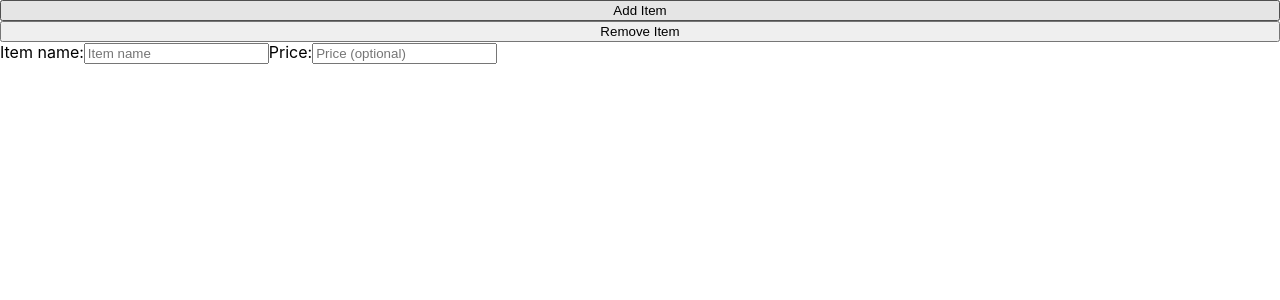
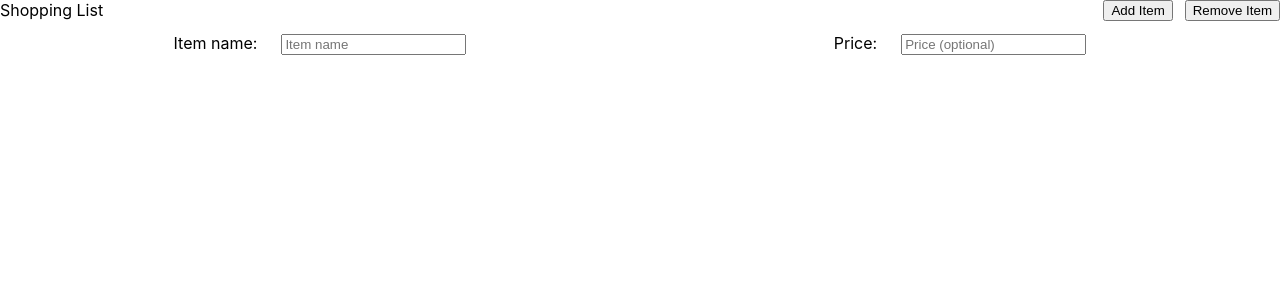
Before and after one commit to sockcrates/react-playground, a React (Create React App) app: page / in a window 1280 px wide. Both pictures are taken after a click on the button "Add Item". Shown: the top 300 px of the page. Built offline with nearby package versions, Linux system fonts and the light colour scheme.

Commit message:
Add styling

```diff
--- a/src/List/List.module.scss
+++ b/src/List/List.module.scss
@@ -1,5 +1,32 @@
 .list {
   display: grid;
+  grid-template-columns: repeat(2, 1fr);
+  place-items: center;
+  row-gap: 12px;
+}
+
+.headerPush {
+  margin-left: auto;
+  margin-right: 12px;
+}
+
+.listHeader {
+  display: flex;
+  grid-column: 1 / -1;
+  justify-content: space-between;
+  width: 100%;
+}
+
+.listEmpty {
+  grid-column: 1 / -1;
+}
+
+.listItem {
+  display: contents;
+}
+
+.labelPush {
+  margin-left: 24px;
 }
 
 .listEnter {
--- a/src/List/List.tsx
+++ b/src/List/List.tsx
@@ -26,14 +26,19 @@ function List(): JSX.Element {
 
   return (
     <div className={styles.list}>
-      <button onClick={handleAddItem} type="button">Add Item</button>
+      <div className={styles.listHeader}>
+        Shopping List
 
-      <button onClick={handleRemoveItem} type="button">Remove Item</button>
+        <button className={styles.headerPush} onClick={handleAddItem} type="button">Add Item</button>
+
+        <button onClick={handleRemoveItem} type="button">Remove Item</button>
+      </div>
 
       {items.length ? (
-        <TransitionGroup>
+        <TransitionGroup className={styles.listItem}>
           {items.map((item) => (
             <CSSTransition
+              className={styles.listItem}
               classNames={{
                 enter: styles.listEnter,
                 enterActive: styles.listEnterActive,
@@ -44,21 +49,25 @@ function List(): JSX.Element {
               style={{ '--duration': `${duration}ms` }}
               timeout={duration}
             >
-              <div>
+              <div className={styles.listItem}>
                 <label htmlFor="name">
                   Item name:
-                  <input id="name" placeholder="Item name" type="text" />
+                  <input className={styles.labelPush} id="name" placeholder="Item name" type="text" />
                 </label>
 
                 <label htmlFor="price">
                   Price:
-                  <input id="price" placeholder="Price (optional)" type="text" />
+                  <input className={styles.labelPush} id="price" placeholder="Price (optional)" type="text" />
                 </label>
               </div>
             </CSSTransition>
           ))}
         </TransitionGroup>
-      ) : ('You\'re all done 😃')}
+      ) : (
+        <p className={styles.listEmpty}>
+          You&apos;re all done 😃
+        </p>
+      )}
     </div>
   );
 }
```
